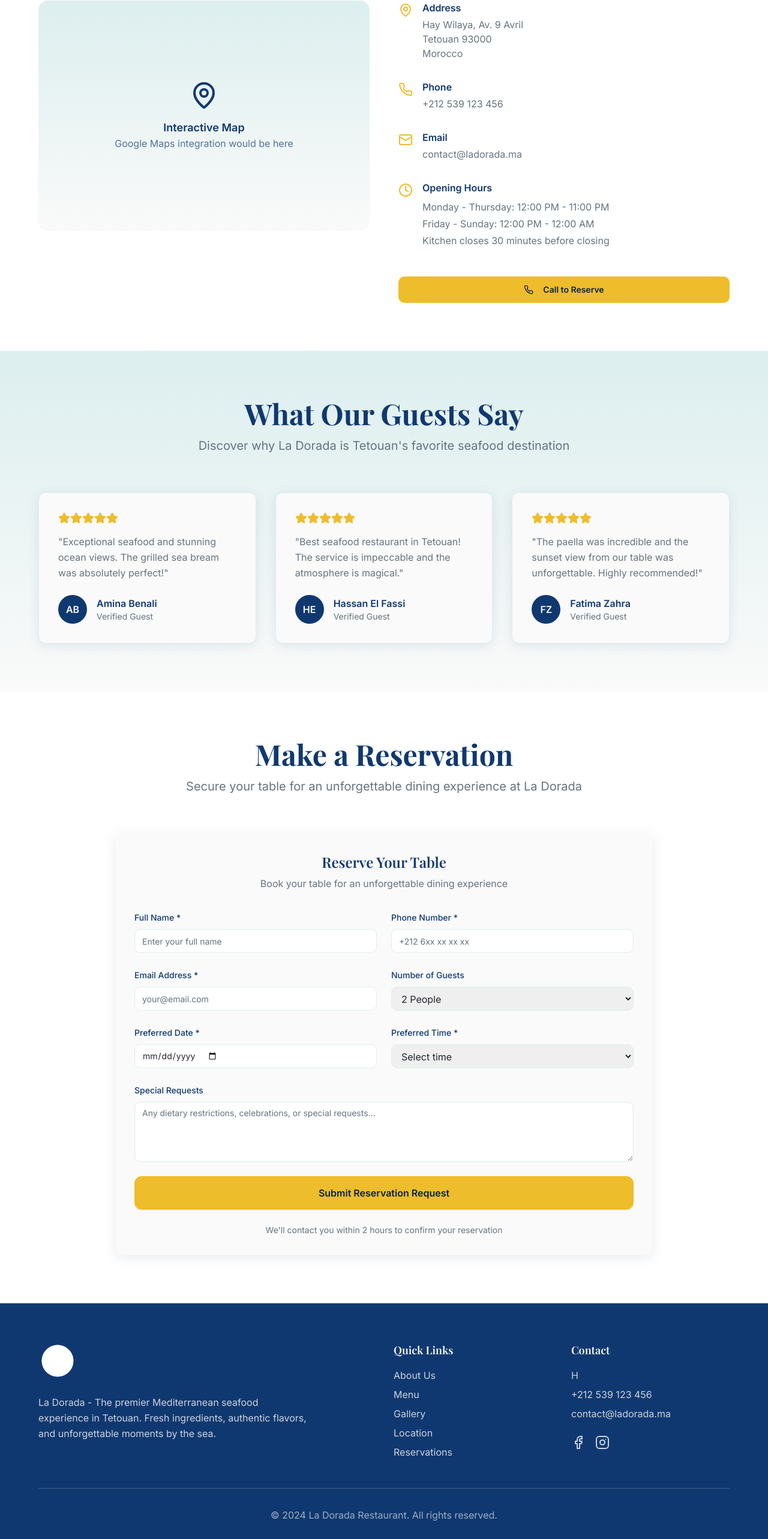
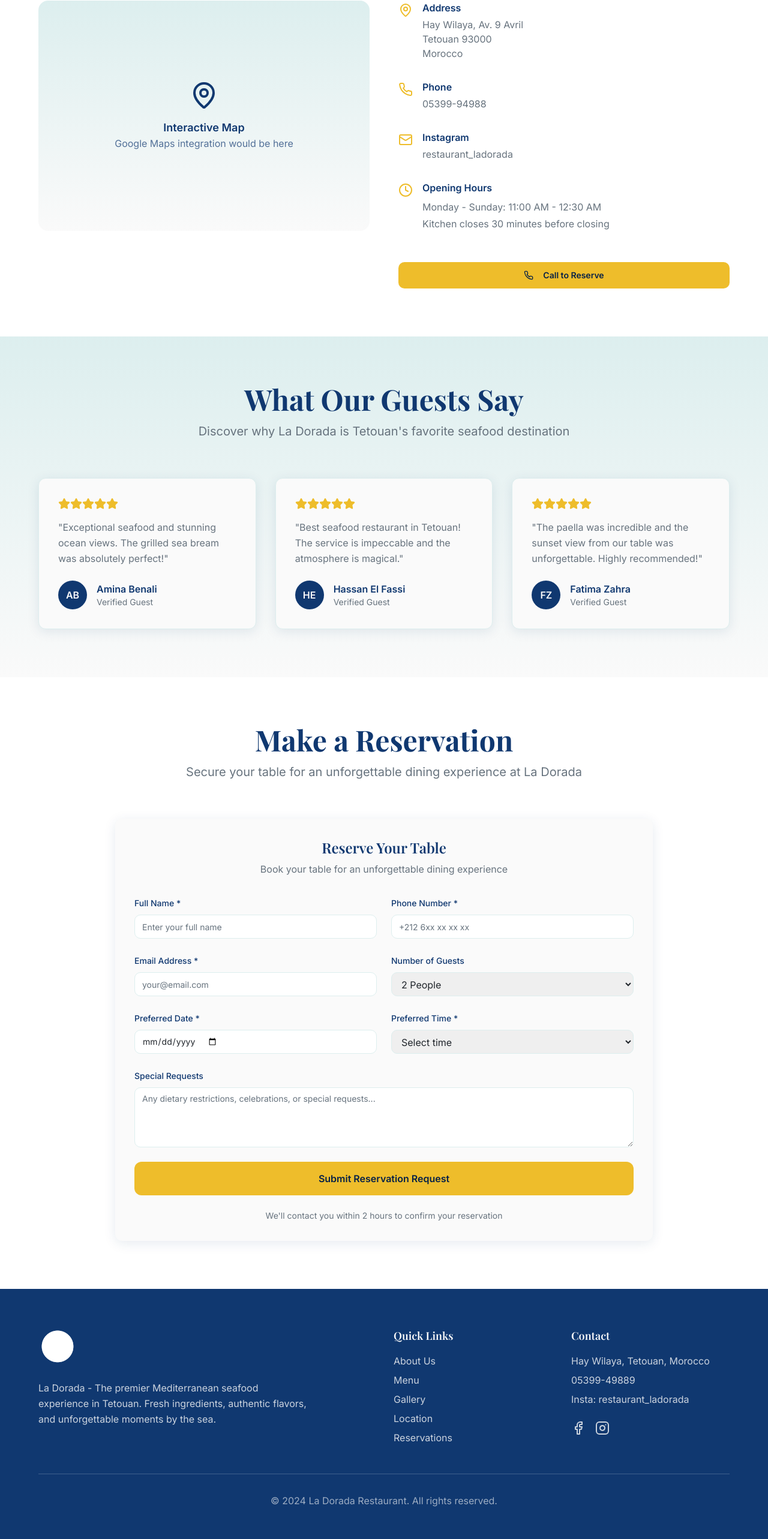
Before and after one commit to AymaneAmghar/ladorada, a React (Vite) app: page / in a window 1280 px wide. Shown: the part 3253-5819 px from the top of the page at 60% size. Built offline with nearby package versions, Linux system fonts and the light colour scheme.

Commit message:
Visual edit in Lovable
Edited UI in Lovable

```diff
--- a/src/pages/Index.tsx
+++ b/src/pages/Index.tsx
@@ -216,15 +216,15 @@ const Index = () => {
                   <Phone className="h-6 w-6 text-gold mt-1 flex-shrink-0" />
                   <div>
                     <h3 className="font-semibold text-marine-blue mb-1">Phone</h3>
-                    <p className="text-muted-foreground">+212 539 123 456</p>
+                    <p className="text-muted-foreground">05399-94988</p>
                   </div>
                 </div>
 
                 <div className="flex items-start space-x-4">
                   <Mail className="h-6 w-6 text-gold mt-1 flex-shrink-0" />
                   <div>
-                    <h3 className="font-semibold text-marine-blue mb-1">Email</h3>
-                    <p className="text-muted-foreground">contact@ladorada.ma</p>
+                    <h3 className="font-semibold text-marine-blue mb-1">Instagram</h3>
+                    <p className="text-muted-foreground">restaurant_ladorada</p>
                   </div>
                 </div>
 
@@ -233,9 +233,10 @@ const Index = () => {
                   <div>
                     <h3 className="font-semibold text-marine-blue mb-2">Opening Hours</h3>
                     <div className="space-y-1 text-muted-foreground">
-                      <p>Monday - Thursday: 12:00 PM - 11:00 PM</p>
-                      <p>Friday - Sunday: 12:00 PM - 12:00 AM</p>
+                      <p>Monday - Sunday: 11:00 AM - 12:30 AM</p>
                       <p>Kitchen closes 30 minutes before closing</p>
+                      <p>
+                    </p>
                     </div>
                   </div>
                 </div>
@@ -336,9 +337,9 @@ const Index = () => {
               <div>
                 <h3 className="font-serif font-semibold text-lg mb-4">Contact</h3>
                 <div className="space-y-2 text-pearl-white/80">
-                  <p>H</p>
-                  <p>+212 539 123 456</p>
-                  <p>contact@ladorada.ma</p>
+                  <p>Hay Wilaya, Tetouan, Morocco</p>
+                  <p>05399-49889</p>
+                  <p>Insta: restaurant_ladorada</p>
                 </div>
 
                 <div className="flex space-x-4 mt-6">
```
